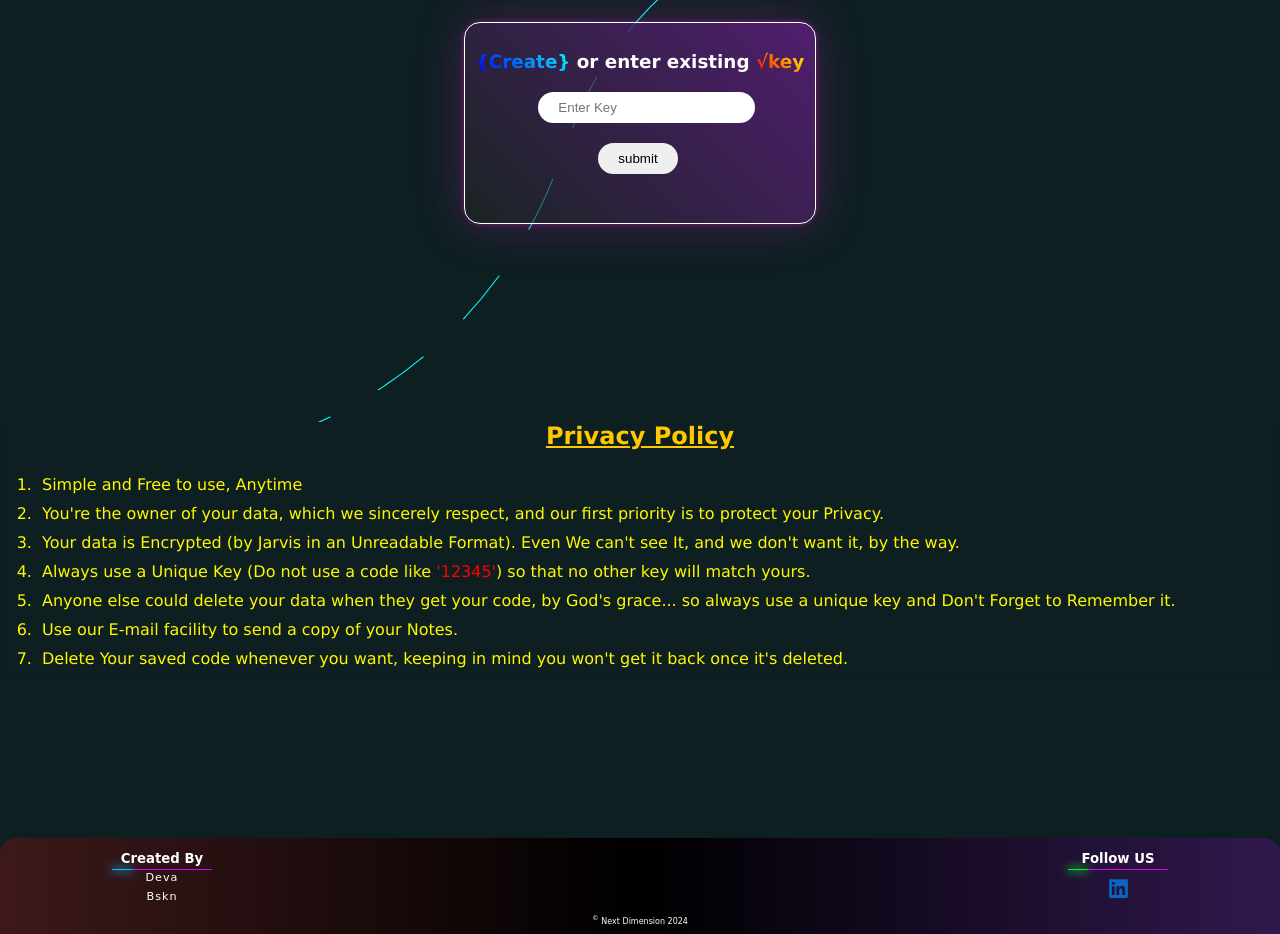
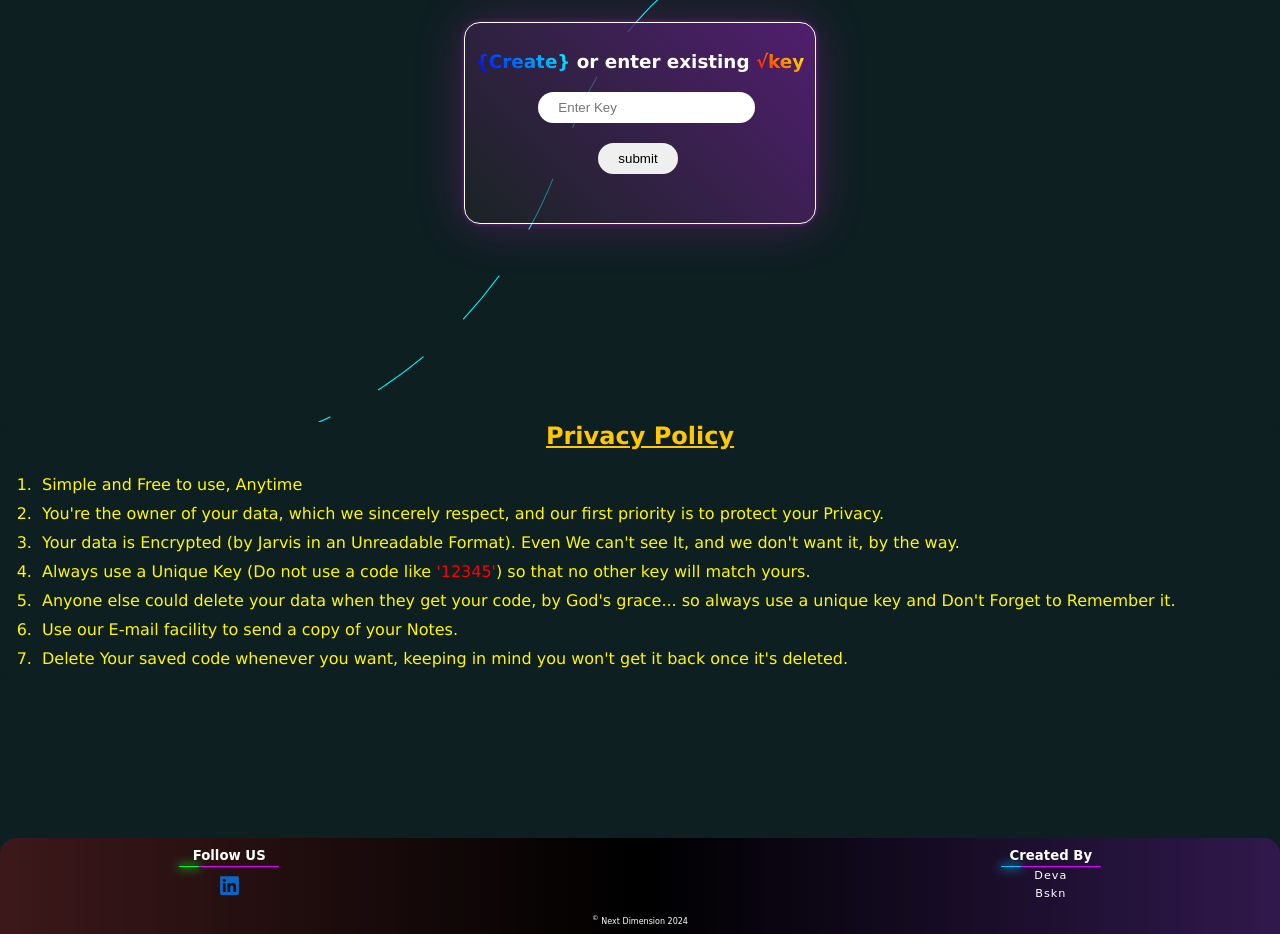
Before and after one commit to yash5800/bank_prob, a website: page notepad_pro§v1.0/index.html in a window 1280 px wide. Shown: the part 378-1312 px from the top of the page. Drawn offline with Linux system fonts and the light colour scheme.

Commit message:
chn=angse

```diff
--- a/notepad_pro§v1.0/style.css
+++ b/notepad_pro§v1.0/style.css
@@ -498,8 +498,10 @@ body{
 
 
 .outer{
-    width: 400px;
+    position: absolute;
+    width: 90%;
     height: 50px;
+    /* background-color: #Ffd700; */
 }
 
 .outer li{
@@ -515,16 +517,16 @@ body{
     text-align: center;
     width: 100px;
     height: 50px;
-    top:0.8em;
-    right: 7em;
+    top:-0.8em;
+    left: 10%;
 }
 .outer .inner1 {
     position: absolute;
     text-align: center;
     width: 100px;
     height: 50px;
-    top:0.8em;
-    left: 7em;
+    top:-0.8em;
+    right: 10%;
 }
 
 .inner1 svg,.inner2 svg{
```
